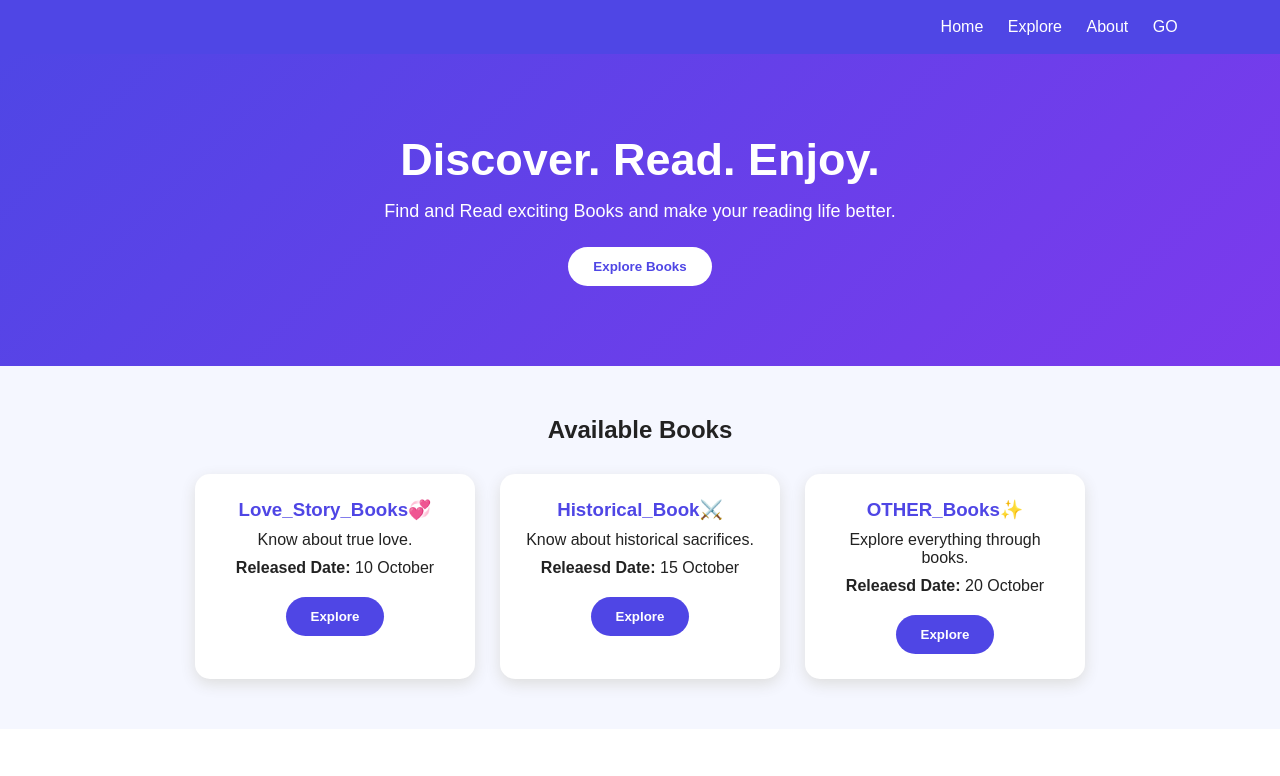
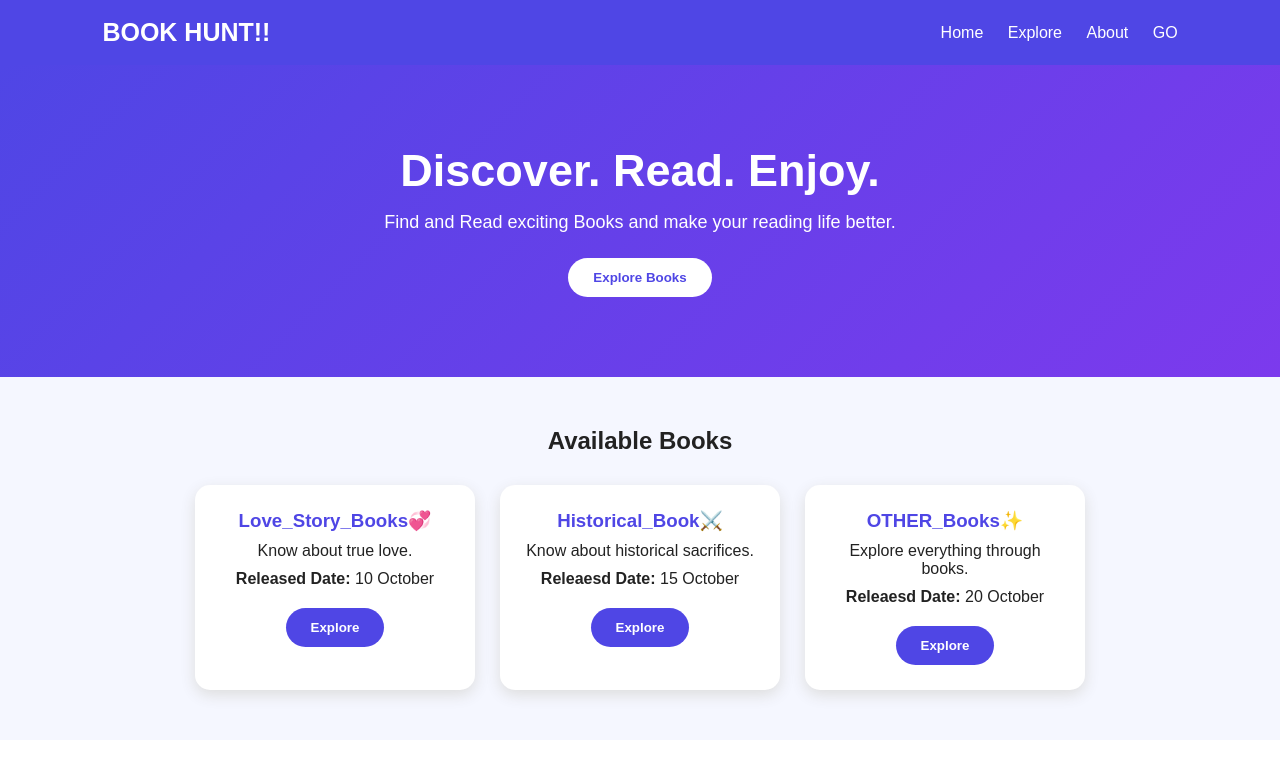
Before and after one commit to Ashok-12Lande/Webers_books, a plain HTML site: page index.html in a window 1280 px wide. Shown: the top 776 px of the page. Drawn offline with Linux system fonts and the light colour scheme.

Commit message:
Update index.html

```diff
--- a/index.html
+++ b/index.html
@@ -124,7 +124,7 @@
 <body>
 
     <nav>
-        <h2></h2>
+        <h2>BOOK HUNT!!</h2>
 
         <div>
             <a href="#home">Home</a>
```
